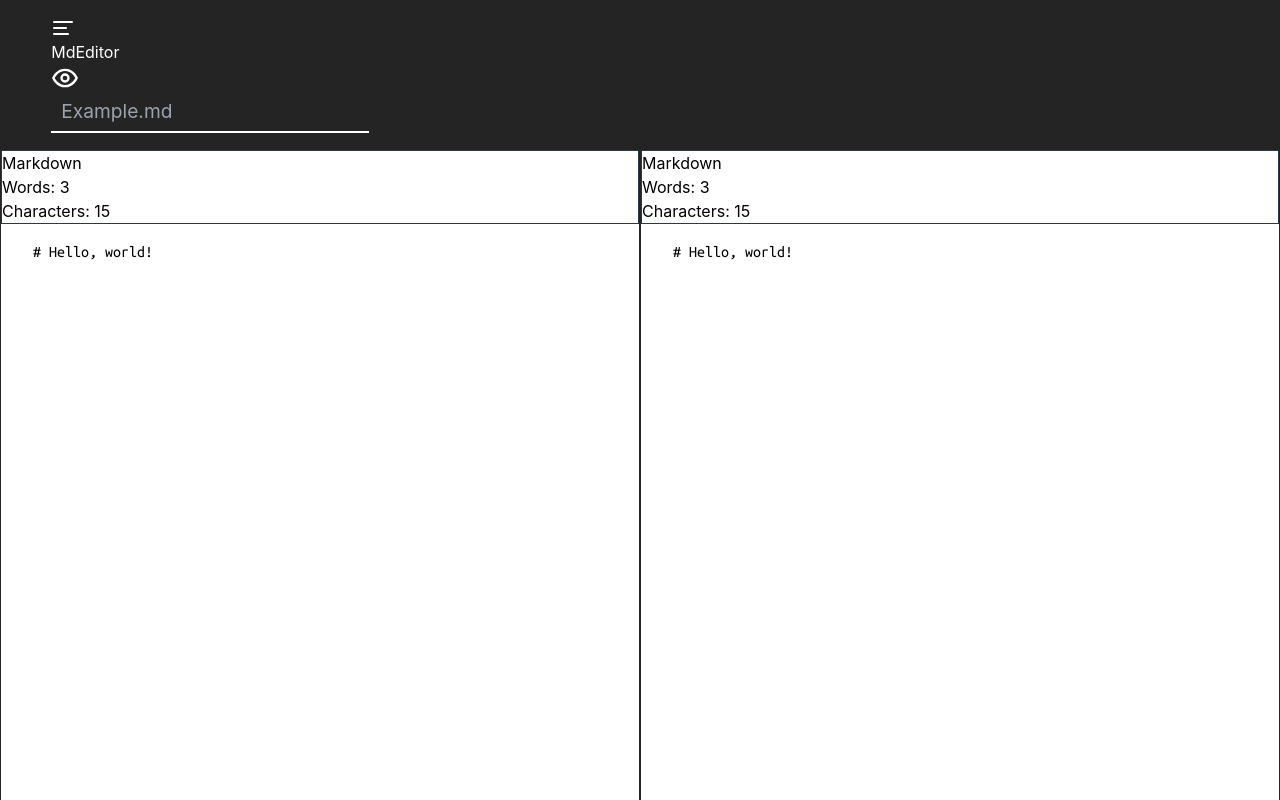
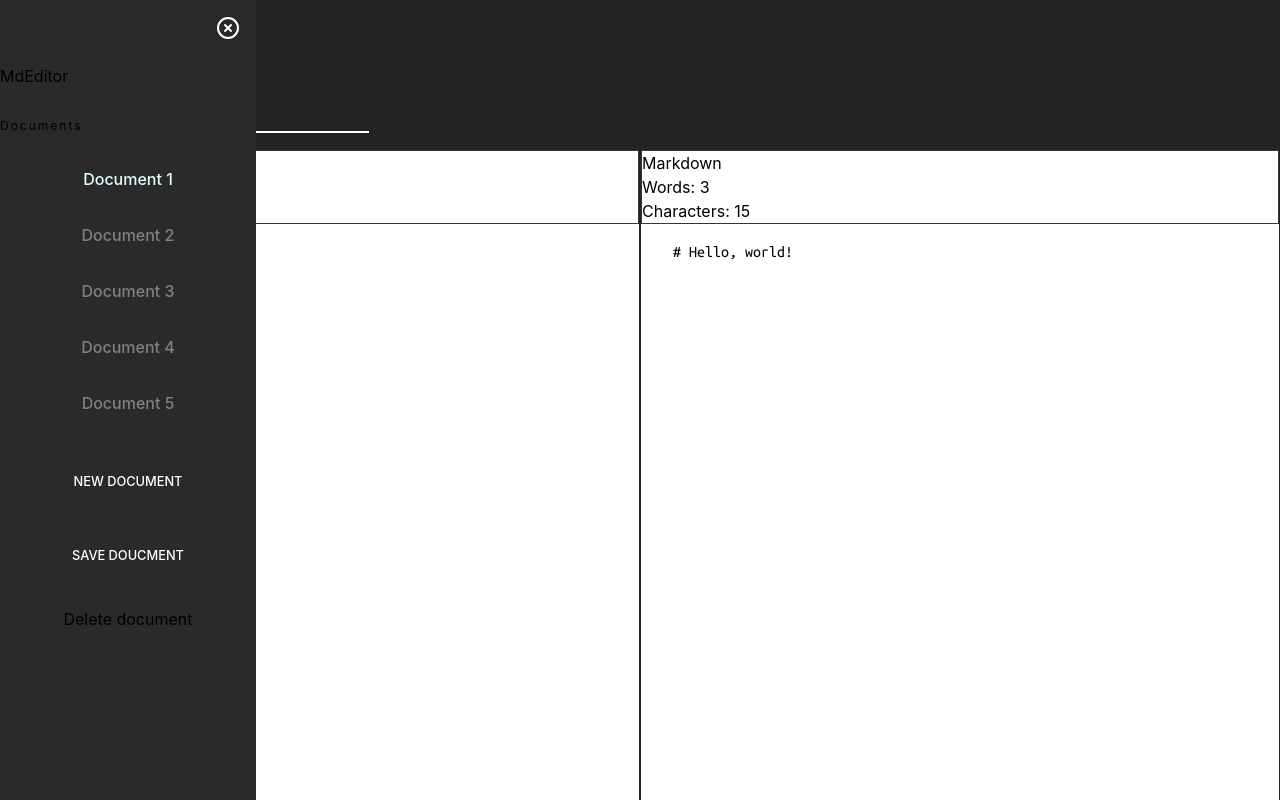
Before and after one commit to Plasticfoods/markdown-editor, a React (Vite) app: page / in a window 1280 px wide. Built offline with nearby package versions, Linux system fonts and the light colour scheme.

Commit message:
Added sidebar

```diff
--- a/src/App.css
+++ b/src/App.css
@@ -3,6 +3,7 @@
     height: 100dvh;
     display: grid;
     grid-template-rows: auto 1fr;
+    position: relative;
 }
 
 header {
@@ -74,6 +75,59 @@ header {
     line-height: 30px;
 }
 
+.sidebar {
+    position: absolute;
+    top: 0;
+    bottom: 0;
+    left: 0;
+    right: 80%;
+    height: 100dvh;
+    z-index: 10;
+
+    background-color: #2b2a2a;
+    padding-top: 1rem;
+    padding-bottom: 1rem;
+    overflow-y: auto;
+}
+
+.icon-close-menu {
+    padding-inline: 1rem;
+    margin-bottom: 3rem;
+}
+
+.icon-close-menu * {
+    float: right;
+}
+
+.icon-close-menu *:hover {
+    cursor: pointer;
+}
+
+.sidebar-inner {
+    display: grid;
+    gap: 1.8rem;
+}
+
+.doc-link {
+    color: gray;
+    text-align: center;
+    padding-top: 1rem;
+    padding-bottom: 1rem;
+    cursor: pointer;
+    font-weight: 500;
+}
+
+.btn-sidebar {
+    width: 80%;
+    margin-inline: auto;
+    padding-top: .8rem;
+    padding-bottom: .8rem;
+    border-radius: 4px;
+    font-weight: 500;
+    text-transform: uppercase;
+    font-size: .8rem;
+    color: white;
+}
 
 @media (max-width: 768px) {
     .desktop {
--- a/src/components/Home.jsx
+++ b/src/components/Home.jsx
@@ -1,4 +1,5 @@
 import Editor from "./Editor";
+import Sidebar from "./Sidebar";
 import { AlignLeft } from 'lucide-react';
 import { Link } from "react-router-dom";
 import { useContext } from "react";
@@ -9,6 +10,7 @@ import { Eye, EyeOff } from 'lucide-react';
 function Home() {
   const {markdownList, updateItem, currentIndex} = useContext(ListContext)
   const [showPreview, setShowPreview] = useState(false);
+  const [open, setOpen] = useState(true);
 
   console.log(markdownList)
 
@@ -31,16 +33,16 @@ function Home() {
   }
 
 
-
   return (
     <div className="home">
+      {open && <Sidebar setOpen={setOpen} />}
       <header id="myHeader">
         {/* Header wrapper */}
         <div className="header-wrapper flex justify-between items-center">
           {/* Header left */}
           <div className="header-left md:flex md:gap-5">
             <Link className="self-center">
-              <AlignLeft size={24} />
+              <AlignLeft size={24} onClick={() => setOpen(true)} />
             </Link>
             <h1 className="text-2xl font-bold title">MdEditor</h1>
           </div>
--- /dev/null
+++ b/src/components/Sidebar.jsx
@@ -0,0 +1,40 @@
+import { CircleX } from 'lucide-react';
+import { useState } from 'react';
+
+export default function Sidebar({ setOpen }) {
+    const list = ['a', 'b', 'c', 'd', 'e']
+    const [currentIndex, setCurrentIndex] = useState(0)
+
+    return (
+        <div className="sidebar">
+            {/* Sidebar close button  */}
+            <div className='icon-close-menu'>
+                <CircleX color='white' className='circle-icon' onClick={() => setOpen(false)} />
+            </div>
+            <div className="sidebar-inner">
+                <h1 className='text-3xl font-bold text-white px-4'>MdEditor</h1>
+                <div className='documents' style={{ display: 'grid', gap: '1rem' }}>
+                    <h2 className='uppercase font-bold text-white py-4 text-center bg-slate-800' style={{ fontSize: '12px', letterSpacing: '2px' }}>Documents</h2>
+                    <ul>
+                        {list.map((item, index) => (
+                            <li
+                                key={index}
+                                index={index}
+                                className='doc-link'
+                                // style={{ backgroundColor: index === currentIndex ? 'rgba(255, 255, 255, 0.1)' : 'transparent' }}
+                                style={{ color: index === currentIndex ? 'lightcyan' : 'gray' }}
+                                onClick={() => {setCurrentIndex(index)}}
+                            >
+                                Document {index + 1}
+                            </li>
+                        ))}
+                    </ul>
+                </div>
+                <button type='button' className='btn-sidebar bg-green-700'>New document</button>
+                <button type='button' className='btn-sidebar bg-gray-700'>Save doucment</button>
+                <button type='button' className='text-white uppercase text-xs font-bold'>Delete document</button>
+            </div>
+        </div>
+    )
+}
+{/* <li className='doc-link'>Document 3</li> */ }
```
